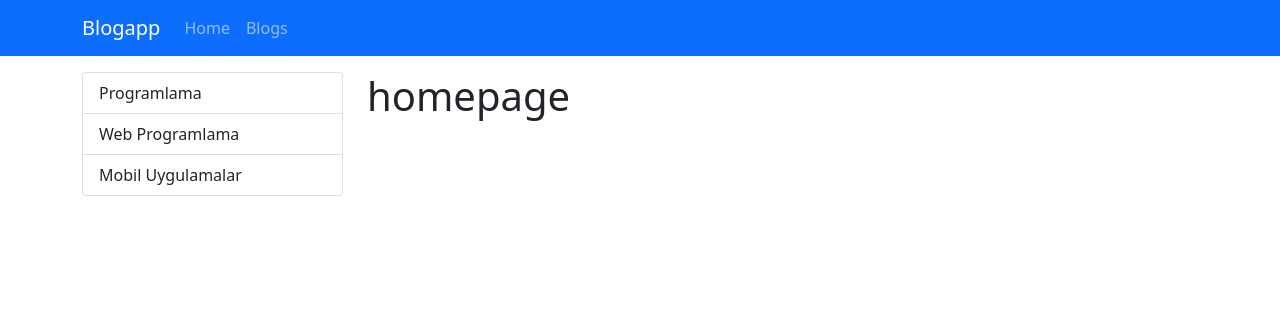
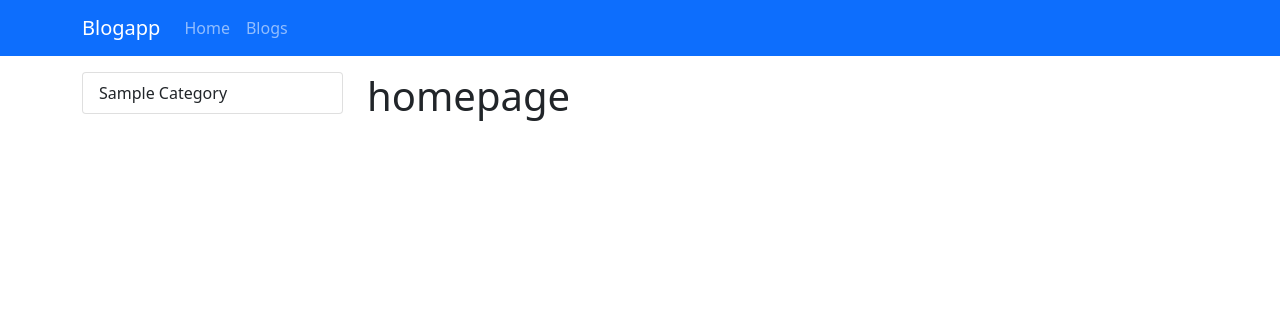
Before and after one commit to jaleyerdelen/Django-Blog, a Django app: page / in a window 1280 px wide. Shown: the top 316 px of the page. Run offline with Django 4.2, Linux system fonts and the light colour scheme; tables that the repository leaves empty hold one stand-in row (values such as "Sample post"); data that the repository does not hold is empty; some libraries are stand-ins or nearby versions.

Commit message:
dynamic category

```diff
--- a/blog/urls.py
+++ b/blog/urls.py
@@ -11,5 +11,7 @@ urlpatterns = [
     path("index", views.index),
     path("blogs", views.blogs, name="blogs"),
     path("blogs/<slug:slug>", views.blog_details, name="blog_details"),
+    path("category/<slug:slug>", views.blogs_by_category, name="blogs_by_category"),
+
 
 ]
--- a/blog/views.py
+++ b/blog/views.py
@@ -1,54 +1,27 @@
 from django.shortcuts import HttpResponse, render
-from blog.models import Blog
-
-data = {
-    "blogs":[
-        {
-            "id":1,
-            "title":"Komple Web Kursu",
-            "image":"web_photo.jpg",
-            "is_active":True,
-            "is_home":False,
-            "description":"Web alanında iyi bir kurs"
-        },
-         {
-            "id":2,
-            "title":"Python Kursu",
-            "image":"code.png",
-            "is_active":False,
-            "is_home":False,
-            "description":"Python alanında iyi bir kurs"
-        },
-         {
-            "id":3,
-            "title":"Django Kursu",
-            "image":"django.png",
-            "is_active":True,
-            "is_home":True,
-            "description":"Django alanında iyi bir kurs"
-        },
-    ]
-}
+from blog.models import Blog, Category
 
 # Create your views here.
 def index(request):
     context = {
-        "blogs": Blog.objects.filter(is_active=True, is_home=True)
+        "blogs": Blog.objects.filter(is_active=True, is_home=True),
+        "categories": Category.objects.all()
+
     }
     return render(request, "blog/index.html", context)
 
 def blogs(request):
     context = {
-        "blogs": Blog.objects.filter(is_active=True)
+        "blogs": Blog.objects.filter(is_active=True),
+        "categories": Category.objects.all()
     }
     return render(request,"blog/blogs.html", context)
 
 def blog_details(request, slug):
-    blogs = data["blogs"]
-
-    for blog in blogs:
-        blog = Blog.objects.get(slug=slug)
-
+    blog = Blog.objects.get(slug=slug)
     return render(request,"blog/blog-details.html", {
         "blog":blog
     })
+
+def blogs_by_category(request, slug):
+    pass
--- a/templates/partials/_categories.html
+++ b/templates/partials/_categories.html
@@ -1,11 +1,5 @@
 <div class="list-group">
-            <a class="list-group-item list-group-item-action" href=""
-              >Programlama</a
-            >
-            <a class="list-group-item list-group-item-action" href=""
-              >Web Programlama</a
-            >
-            <a class="list-group-item list-group-item-action" href=""
-              >Mobil Uygulamalar</a
-            >
-          </div>
+  {% for category in categories %}
+  <a class="list-group-item list-group-item-action" href="{% url 'blogs_by_category' category.slug %}">{{category.name|title}}</a>
+  {% endfor %}
+</div>
```
